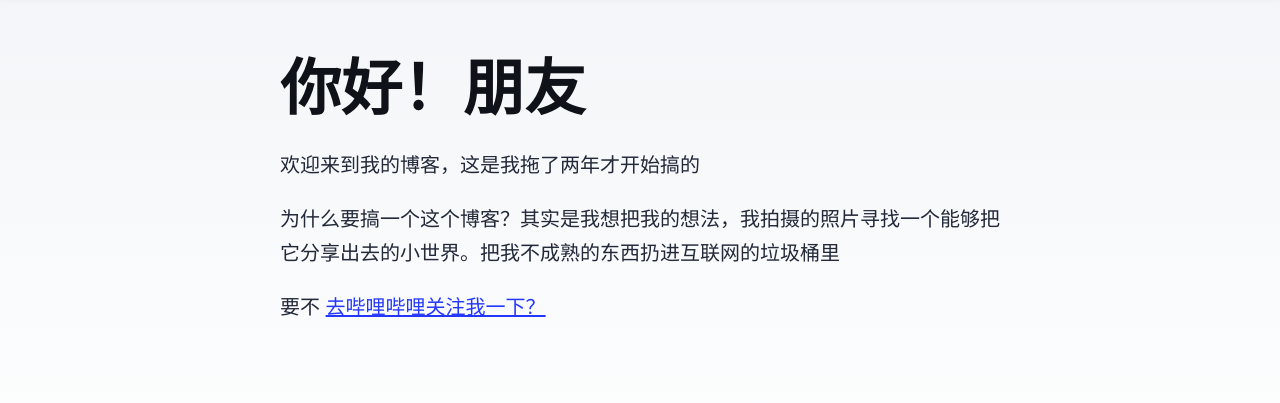
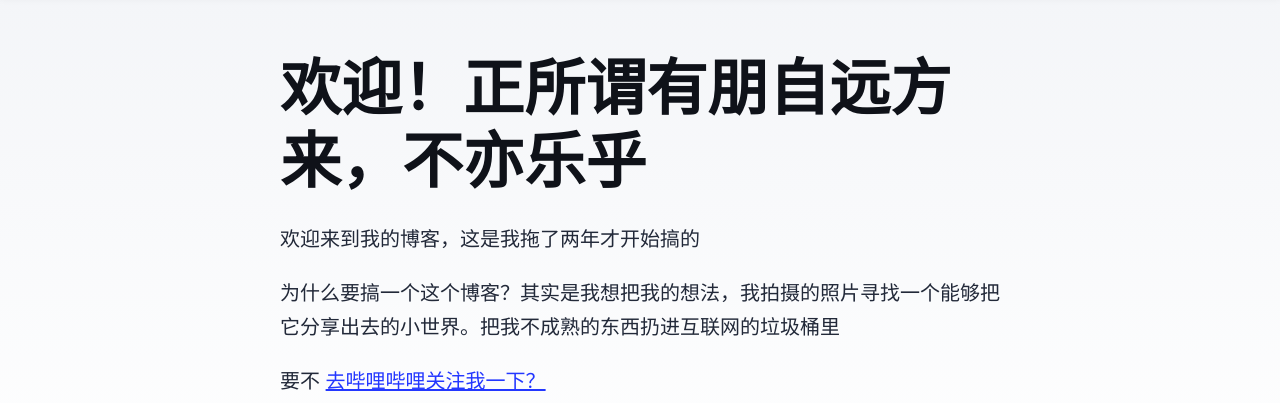
Before and after one commit to nczxe/astro-blog-lu, an Astro site: page / in a window 1280 px wide. Shown: the part 81-484 px from the top of the page. Built offline with nearby package versions, Linux system fonts and the light colour scheme; Astro itself is replaced by a stand-in of ours.

Commit message:
Update index.astro

```diff
--- a/src/pages/index.astro
+++ b/src/pages/index.astro
@@ -13,7 +13,7 @@
 	<body>
 		<Header />
 		<main>
-			<h1>你好！朋友</h1>
+			<h1>欢迎！正所谓有朋自远方来，不亦乐乎</h1>
 			<p>
 				欢迎来到我的博客，这是我拖了两年才开始搞的
 			</p>
```
